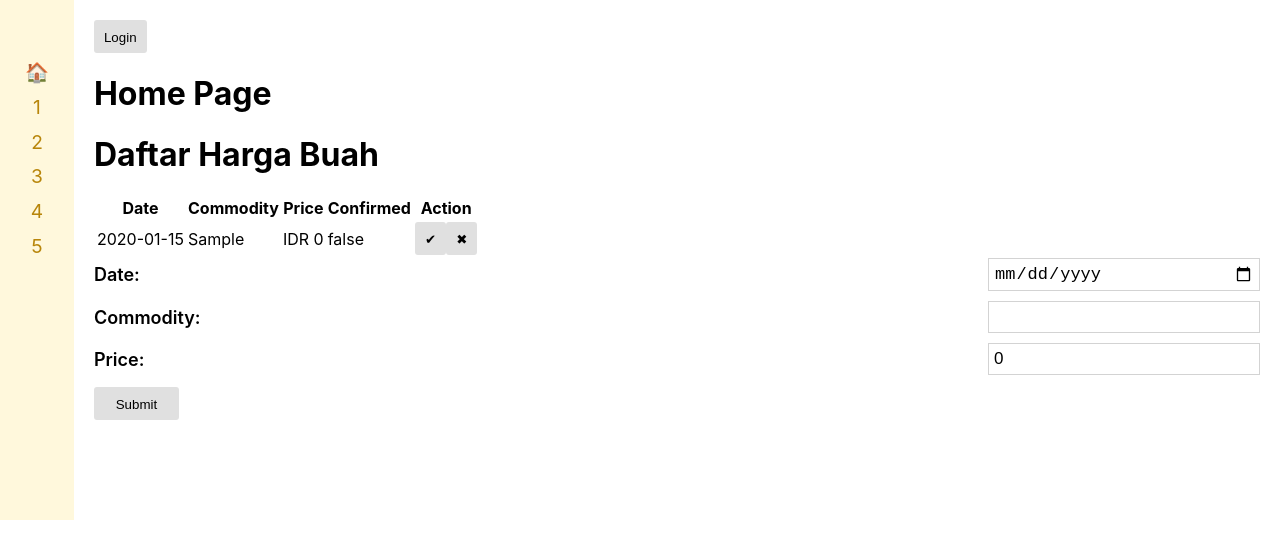
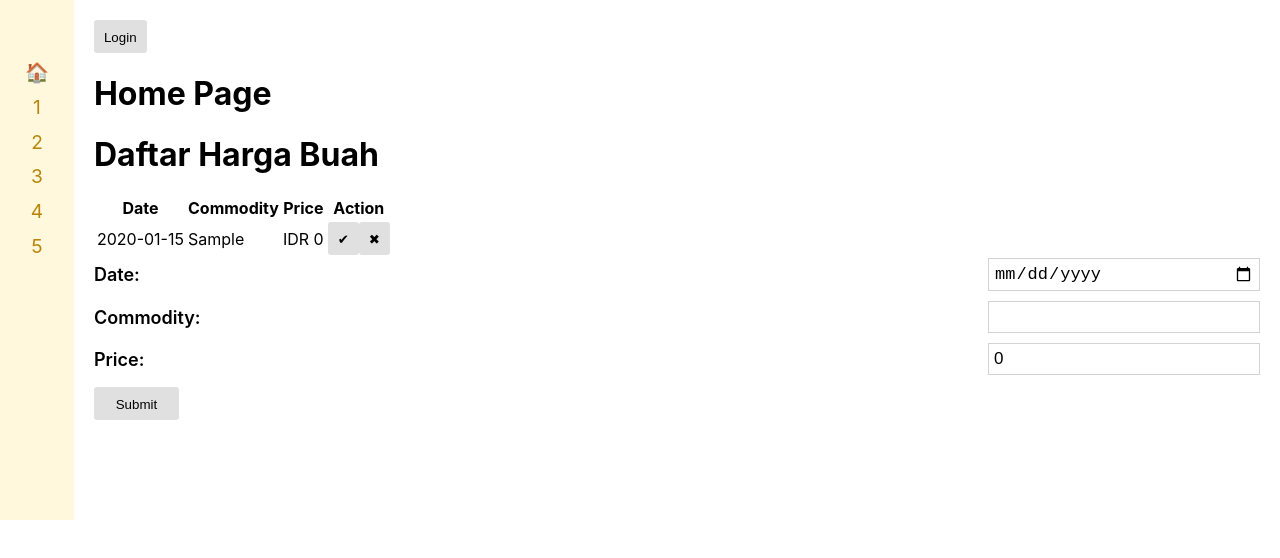
Before and after one commit to billgufran/big-io-test, a React (Create React App) app: page /soal-5 in a window 1280 px wide. Both pictures are taken after typing "2020-01-15", "Sample" into the empty fields and a click on the button "Submit". Shown: the top 558 px of the page. Built offline with nearby package versions, Linux system fonts and the light colour scheme.

Commit message:
finished admin table

```diff
--- a/src/Soal5/Components/AdminTable.js
+++ b/src/Soal5/Components/AdminTable.js
@@ -2,7 +2,9 @@ import React, { useContext } from "react";
 import { DataContext } from "./DataContext";
 
 export default function AdminTable() {
-	const {data, setData} = useContext(DataContext);
+   const {data, setData} = useContext(DataContext);
+
+   const unverifiedData = data.filter(el => el.isVerified === false)
 
 	return (
 		<div>
@@ -13,24 +15,22 @@ export default function AdminTable() {
 						<th>Date</th>
 						<th>Commodity</th>
 						<th>Price</th>
-						<th>Confirmed</th>
 						<th>Action</th>
 					</tr>
 				</thead>
 				<tbody>
-					{data.map((datum, index) => {
+					{unverifiedData.map((datum, index) => {
 						return (
 							<tr key={index}>
 								<td>{datum.date}</td>
 								<td>{datum.commodity}</td>
 								<td>IDR {datum.price}</td>
-								<td>{datum.isVerified}</td>
 								<td>
 									<button
 										id="AdminTable--accept-button"
 										onClick={() => {
-											datum.isVerified = "true";
-											console.log(datum);
+                                 datum.isVerified = true;
+											setData([...data]);
 										}}
 									>
 										✔
--- a/src/Soal5/Components/SurveyorForm.js
+++ b/src/Soal5/Components/SurveyorForm.js
@@ -6,7 +6,7 @@ const baseValue = {
    date: "",
    commodity: "",
    price: 0,
-   isVerified: 'false',
+   isVerified: false,
 }
 
 export default function SurveyorForm() {
```
